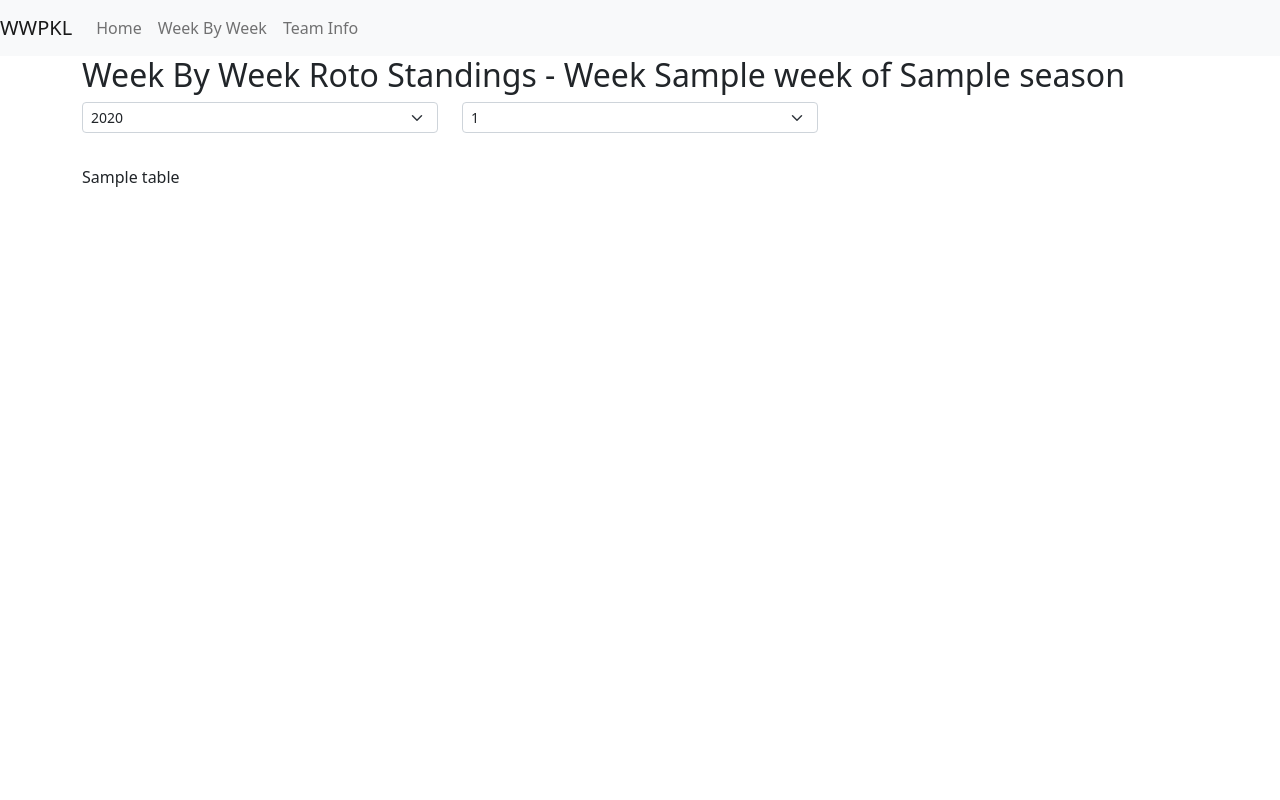
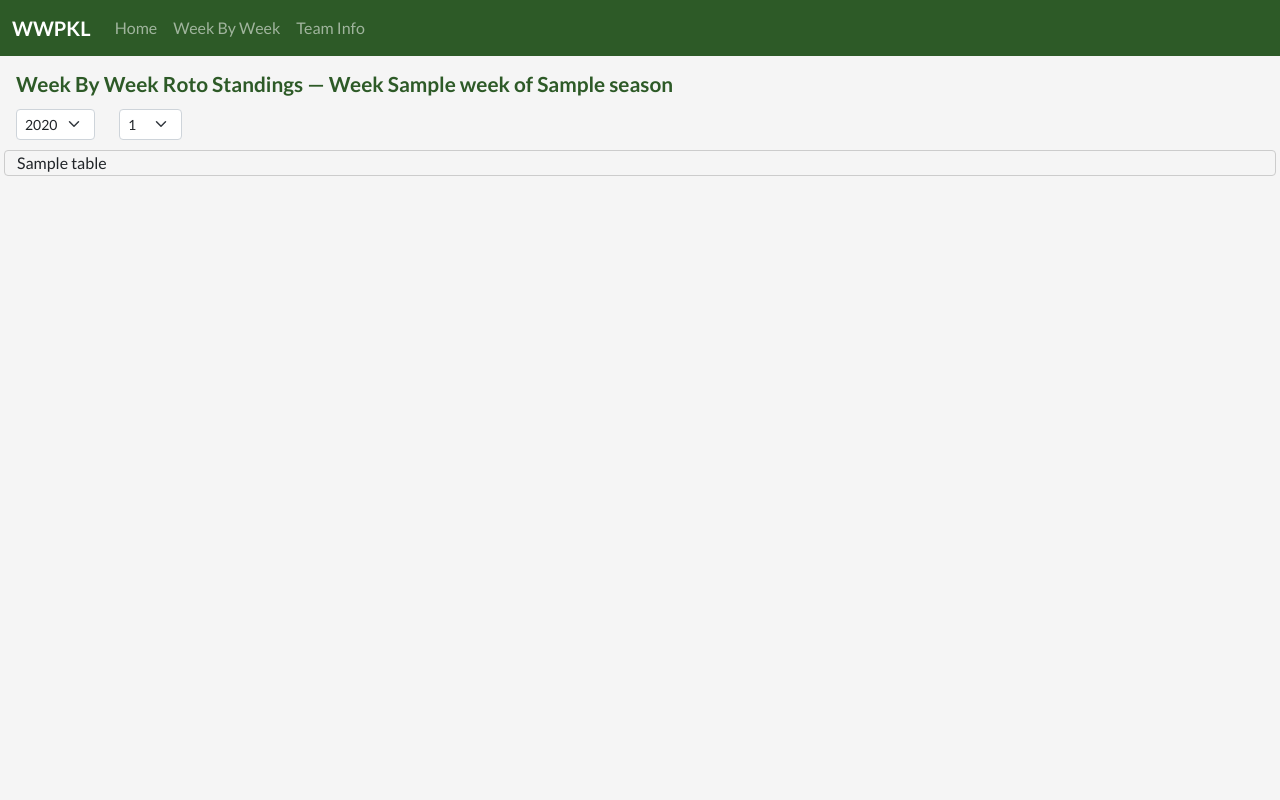
Before and after one commit to nickschm12/wwpkl_webapp, a Flask app: template templates/week_by_week.html in a window 1280 px wide. Run offline with Flask 3, Linux system fonts and the light colour scheme; the template is opened without the code that fills it: most values are stand-ins (such as "Sample title", 1, 10 or a date in 2020); parts of the project's set-up code (start-up, migrations or seed data) failed here and were passed over.

Commit message:
FanGraphs-inspired UI overhaul
- Add Lato font, forest green color scheme throughout
- Dark green navbar and table headers; sticky team name column
- Clickable column headers for sorting on Home and Week By Week pages,
  replacing the category dropdown
- Sort direction indicator (▾/▴) on active column
- Total Rank column highlighted in amber/gold
- Right-align numeric cells; left-align and bold team name
- Add category sort support to week_by_week route
- Link static/style.css in base.html (was never loaded before)

Co-Authored-By: Claude Sonnet 4.6 <noreply@anthropic.com>

```diff
--- a/main.py
+++ b/main.py
@@ -115,6 +115,11 @@ def week_by_week():
     if week is None:
         week = '1'
 
+    category = request.form.get('cat')
+    if category is None:
+        category = 'Total Rank'
+    ascending = category in ['L', 'ERA', 'WHIP']
+
     # get stats and create roto standings
     stats = get_week_stats(engine, season, week)
     no_data = stats.empty
@@ -123,6 +128,7 @@ def week_by_week():
     if not no_data:
         weekly_roto = calculate_roto_standings(stats, False)
         weekly_roto.columns = columns
+        weekly_roto = weekly_roto.sort_values(by=category, ascending=ascending)
         table_html = weekly_roto.to_html(
             table_id='roto-table',
             index=False,
@@ -133,6 +139,7 @@ def week_by_week():
                             active_tab='week_by_week',
                             season=season,
                             week=week,
+                            sort=category,
                             no_data=no_data,
                             available_years=get_available_years(session),
                             tables=[table_html]
--- a/static/style.css
+++ b/static/style.css
@@ -1,5 +1,18 @@
+@import url('https://fonts.googleapis.com/css2?family=Lato:wght@400;700&display=swap');
+
+/* ── Base ─────────────────────────────────────────────── */
 body {
+  font-family: 'Lato', Arial, Helvetica, sans-serif;
+  background-color: #f5f5f5;
   padding-bottom: 50px;
+}
+
+h2 {
+  font-size: 1.3rem;
+  font-weight: 700;
+  color: #2d5a27;
+  margin-top: 1rem;
+  margin-bottom: 0.75rem;
 }
 
 nav {
@@ -9,3 +22,105 @@ nav {
 form {
   margin-bottom: 10px;
 }
+
+/* ── Table ────────────────────────────────────────────── */
+.table-responsive {
+  border: 1px solid #ccc;
+  border-radius: 4px;
+  overflow-x: auto;
+}
+
+.table {
+  margin-bottom: 0;
+  font-size: 0.85rem;
+}
+
+/* Header cells */
+.table thead th {
+  background-color: #2d5a27;
+  color: #ffffff;
+  font-weight: 700;
+  text-align: center;
+  white-space: nowrap;
+  padding: 8px 10px;
+  border-color: #3d7a35;
+  cursor: pointer;
+  user-select: none;
+}
+
+.table thead th:hover {
+  background-color: #3d7a35;
+}
+
+/* Active sort column */
+.table thead th.sorted-desc::after {
+  content: ' ▾';
+  font-size: 0.7rem;
+}
+
+.table thead th.sorted-asc::after {
+  content: ' ▴';
+  font-size: 0.7rem;
+}
+
+.table thead th.sorted-desc,
+.table thead th.sorted-asc {
+  background-color: #4a9a40;
+}
+
+/* Body cells */
+.table tbody td {
+  text-align: right;
+  padding: 6px 10px;
+  white-space: nowrap;
+}
+
+/* Team name column — left-aligned, bold */
+.table tbody td:first-child {
+  text-align: left;
+  font-weight: 700;
+}
+
+/* ── Sticky first column ──────────────────────────────── */
+.table thead th:first-child,
+.table tbody td:first-child {
+  position: sticky;
+  left: 0;
+  z-index: 2;
+}
+
+.table thead th:first-child {
+  z-index: 3;
+  background-color: #2d5a27;
+}
+
+/* Solid backgrounds so the sticky cell covers scrolling content */
+.table tbody tr td:first-child {
+  background-color: #ffffff;
+}
+
+.table-striped > tbody > tr:nth-of-type(odd) > td:first-child {
+  background-color: #f2f2f2;
+}
+
+/* ── Total Rank column highlight ──────────────────────── */
+.table td.total-rank,
+.table th.total-rank {
+  background-color: #fef9c3;
+  color: #713f12;
+}
+
+.table thead th.total-rank {
+  background-color: #d97706;
+  color: #ffffff;
+  border-color: #b45309;
+}
+
+.table thead th.total-rank:hover {
+  background-color: #b45309;
+}
+
+.table thead th.total-rank.sorted-desc,
+.table thead th.total-rank.sorted-asc {
+  background-color: #92400e;
+}
--- a/templates/base.html
+++ b/templates/base.html
@@ -6,13 +6,15 @@
     <meta name="viewport" content="width=device-width, initial-scale=1">
     <title>{% block title %}WWPKL{% endblock %}</title>
     <link href="https://cdn.jsdelivr.net/npm/bootstrap@5.0.0-beta3/dist/css/bootstrap.min.css" rel="stylesheet" integrity="sha384-eOJMYsd53ii+scO/bJGFsiCZc+5NDVN2yr8+0RDqr0Ql0h+rP48ckxlpbzKgwra6" crossorigin="anonymous">
+    <link rel="stylesheet" href="/static/style.css">
     <script src="https://code.jquery.com/jquery-3.5.1.js"></script>
     <script src="https://cdn.jsdelivr.net/npm/@popperjs/core@2.9.1/dist/umd/popper.min.js" integrity="sha384-SR1sx49pcuLnqZUnnPwx6FCym0wLsk5JZuNx2bPPENzswTNFaQU1RDvt3wT4gWFG" crossorigin="anonymous"></script>
     <script src="https://cdn.jsdelivr.net/npm/bootstrap@5.0.0-beta3/dist/js/bootstrap.min.js" integrity="sha384-j0CNLUeiqtyaRmlzUHCPZ+Gy5fQu0dQ6eZ/xAww941Ai1SxSY+0EQqNXNE6DZiVc" crossorigin="anonymous"></script>
     <script src="https://cdn.jsdelivr.net/npm/chart.js@4.5.1/dist/chart.umd.min.js"></script>
   </head>
-  <nav class="navbar navbar-expand-lg navbar-light bg-light">
-    <a class="navbar-brand" href="#">WWPKL</a>
+  <nav class="navbar navbar-expand-lg navbar-dark" style="background-color: #2d5a27;">
+    <div class="container-fluid">
+      <a class="navbar-brand fw-bold" href="/">WWPKL</a>
       <button class="navbar-toggler" type="button" data-bs-toggle="collapse" data-bs-target="#navbarNav">
         <span class="navbar-toggler-icon"></span>
       </button>
@@ -29,6 +31,7 @@
           </li>
         </ul>
       </div>
+    </div>
   </nav>
   <body>
     {% block content %}{% endblock %}
--- a/templates/week_by_week.html
+++ b/templates/week_by_week.html
@@ -3,18 +3,19 @@
 {% block title %}Week By Week{% endblock %}
 
 {% block content %}
-  <div class="container">
-    <h2>Week By Week Roto Standings - Week {{ week }} of {{ season }}</h2>
+  <div class="container-fluid px-3">
+    <h2>Week By Week Roto Standings — Week {{ week }} of {{ season }}</h2>
     <form method="POST" class="form-inline" role="form" id="lb_form">
-      <div class="row mb-3">
-        <div class="col-sm-4">
-          <select id='season' name='season' onchange="this.form.submit()" class="form-select form-select-sm mb-3">
+      <input type="hidden" id="cat" name="cat" value="{{ sort }}">
+      <div class="row mb-2">
+        <div class="col-auto">
+          <select id='season' name='season' onchange="this.form.submit()" class="form-select form-select-sm">
             {% for year in available_years %}
             <option value="{{ year }}" {{ 'selected' if season == year }}>{{ year }}</option>
             {% endfor %}
           </select>
         </div>
-        <div class="col-sm-4">
+        <div class="col-auto">
           <select id='week' name='week' onchange="this.form.submit()" class="form-select form-select-sm">
             {% for w in range(1, 26) %}
             <option value="{{ w }}" {{ 'selected' if week == w|string }}>{{ w }}</option>
@@ -34,3 +35,42 @@
     {% endif %}
   </div>
 {% endblock %}
+
+{% block scripts %}
+  {% if not no_data %}
+  <script>
+      var currentSort = "{{ sort }}";
+      var ascCats = ["L", "ERA", "WHIP"];
+
+      document.querySelectorAll('#roto-table thead th').forEach(function(th) {
+          var colName = th.textContent.trim();
+
+          if (colName === 'Total Rank') {
+              th.classList.add('total-rank');
+          }
+
+          if (colName === currentSort) {
+              th.classList.add(ascCats.includes(colName) ? 'sorted-asc' : 'sorted-desc');
+          }
+
+          th.addEventListener('click', function() {
+              document.getElementById('cat').value = colName;
+              document.getElementById('lb_form').submit();
+          });
+      });
+
+      // Highlight Total Rank data cells
+      var table = document.getElementById('roto-table');
+      var headers = table.querySelectorAll('thead th');
+      var totalRankIndex = -1;
+      headers.forEach(function(th, i) {
+          if (th.textContent.trim() === 'Total Rank') totalRankIndex = i;
+      });
+      if (totalRankIndex >= 0) {
+          table.querySelectorAll('tbody tr').forEach(function(tr) {
+              tr.cells[totalRankIndex].classList.add('total-rank');
+          });
+      }
+  </script>
+  {% endif %}
+{% endblock %}
```
Also changed, not shown: templates/index.html (+42 -11 lines). Lines whose indentation alone changed are shown as unchanged.
